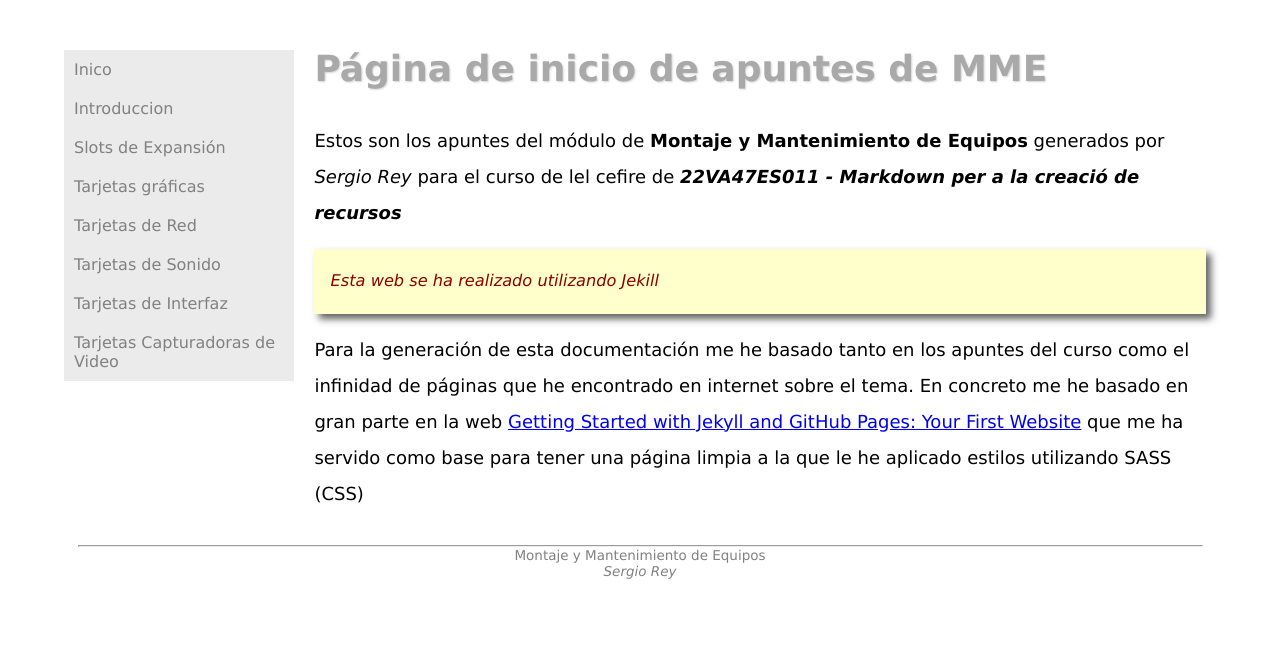
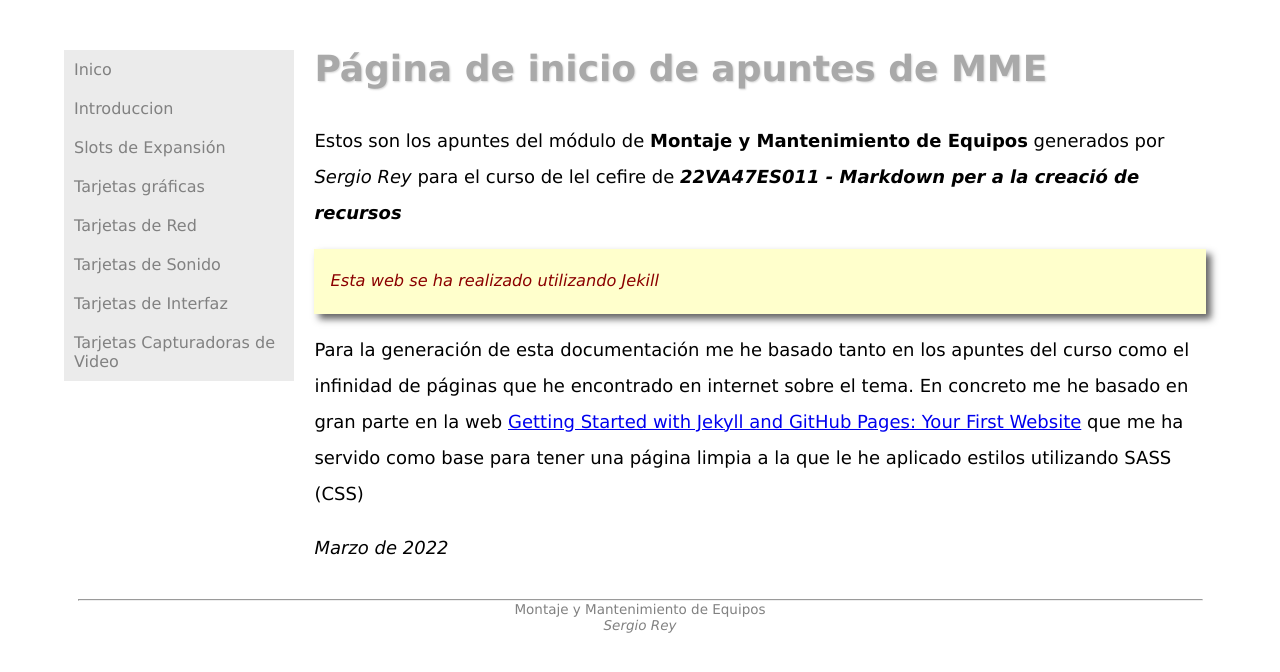
Before and after one commit to apuntesrm/apuntesrm.github.io, a Jekyll site: the page built from _pages/index.md, in a window 1280 px wide. Shown: the top 672 px of the page. Built offline with Jekyll 4.4.1, drawn with Linux system fonts in a browser that asks for light colours; our own code applies the rules of GitHub Pages for plain Markdown files.

Commit message:
Formateando

```diff
--- a/_pages/index.md
+++ b/_pages/index.md
@@ -13,3 +13,5 @@ Estos son los apuntes del módulo de **Montaje y Mantenimiento de Equipos** gene
 {% include tooltip.html position="top" text="Esta web se ha realizado utilizando Jekill" %}
 
 Para la generación de esta documentación me he basado tanto en los apuntes del curso como el infinidad de páginas que he encontrado en internet sobre el tema. En concreto me he basado en gran parte en la web [Getting Started with Jekyll and GitHub Pages: Your First Website](https://www.aleksandrhovhannisyan.com/blog/getting-started-with-jekyll-and-github-pages/) que me ha servido como base para tener una página limpia a la que le he aplicado estilos utilizando SASS (CSS)
+
+*Marzo de 2022*
```
